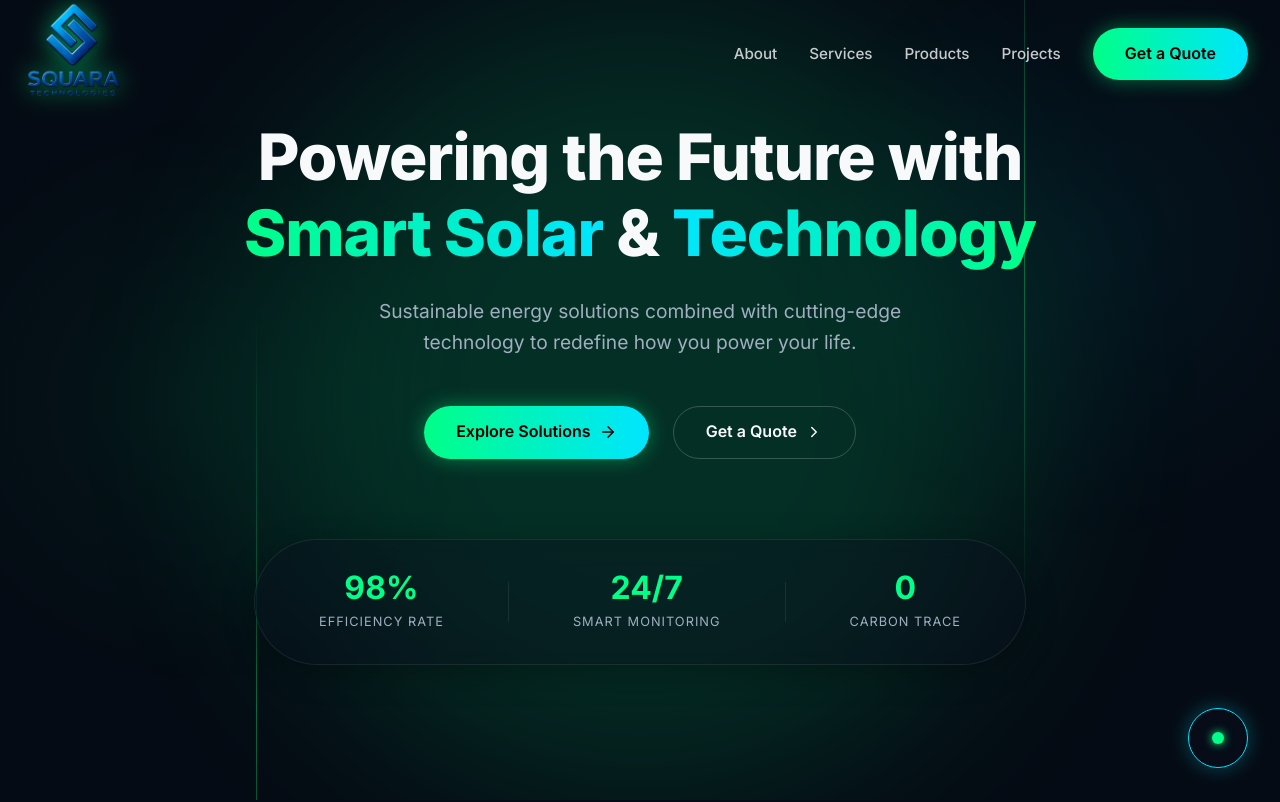
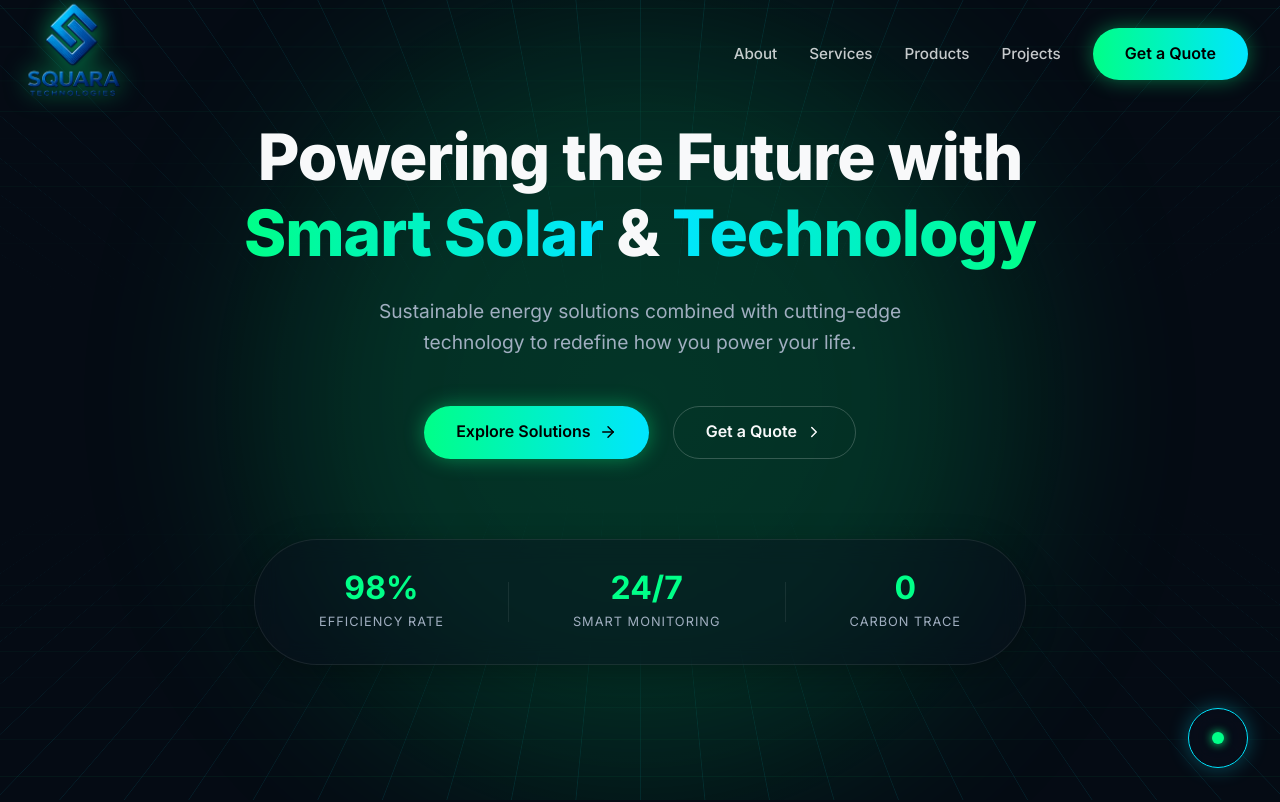
Before and after one commit to aroonthorat/Squaratech, a React (Vite) app: page / in a window 1280 px wide. Shown: the top 802 px of the page. Built offline with nearby package versions, Linux system fonts and the light colour scheme.

Commit message:
Replace vertical energy lines with 3D animated cyber grid

```diff
--- a/src/App.css
+++ b/src/App.css
@@ -5,7 +5,7 @@
   z-index: 1;
 }
 
-/* Background Energy Lines Animation */
+/* Animated Cyber Grid Background */
 .energy-bg {
   position: fixed;
   top: 0;
@@ -14,30 +14,45 @@
   height: 100vh;
   z-index: -1;
   pointer-events: none;
+  perspective: 1000px;
+  overflow: hidden;
   background-image:
-    radial-gradient(circle at 15% 50%, rgba(0, 255, 136, 0.05), transparent 25%),
-    radial-gradient(circle at 85% 30%, rgba(0, 229, 255, 0.05), transparent 25%);
-  overflow: hidden;
+    radial-gradient(circle at 50% 50%, rgba(0, 255, 136, 0.03), transparent 60%);
 }
 
-.energy-line {
+.grid-plane {
   position: absolute;
-  background: linear-gradient(180deg, transparent, rgba(0, 255, 136, 0.4), transparent);
-  width: 1px;
-  height: 100vh;
-  opacity: 0;
-  animation: energyFlow 10s linear infinite;
+  width: 200vw;
+  height: 200vh;
+  left: -50%;
+  background-image:
+    linear-gradient(rgba(0, 255, 136, 0.1) 1px, transparent 1px),
+    linear-gradient(90deg, rgba(0, 229, 255, 0.1) 1px, transparent 1px);
+  background-size: 80px 80px;
+  animation: gridMove 3s linear infinite;
 }
 
-.line-1 { left: 20%; animation-delay: 0s; }
-.line-2 { left: 50%; animation-delay: -3s; }
-.line-3 { left: 80%; animation-delay: -7s; }
+/* Floor Grid */
+.bottom-grid {
+  bottom: -20vh;
+  transform-origin: bottom center;
+  transform: rotateX(75deg);
+  -webkit-mask-image: linear-gradient(to top, rgba(0,0,0,1) 10%, rgba(0,0,0,0) 80%);
+  mask-image: linear-gradient(to top, rgba(0,0,0,1) 10%, rgba(0,0,0,0) 80%);
+}
 
-@keyframes energyFlow {
-  0% { transform: translateY(-100vh); opacity: 0; }
-  10% { opacity: 1; }
-  90% { opacity: 1; }
-  100% { transform: translateY(100vh); opacity: 0; }
+/* Ceiling Grid */
+.top-grid {
+  top: -20vh;
+  transform-origin: top center;
+  transform: rotateX(-75deg);
+  -webkit-mask-image: linear-gradient(to bottom, rgba(0,0,0,1) 10%, rgba(0,0,0,0) 80%);
+  mask-image: linear-gradient(to bottom, rgba(0,0,0,1) 10%, rgba(0,0,0,0) 80%);
+}
+
+@keyframes gridMove {
+  0% { background-position: 0 0; }
+  100% { background-position: 0 80px; }
 }
 
 /* Navigation */
--- a/src/App.jsx
+++ b/src/App.jsx
@@ -31,11 +31,10 @@ function App() {
   return (
     <div className="app-container">
       <LightningBackground />
-      {/* Background Energy Lines animation in App.css */}
+      {/* Animated Cyber Grid Background */}
       <div className="energy-bg">
-        <div className="energy-line line-1"></div>
-        <div className="energy-line line-2"></div>
-        <div className="energy-line line-3"></div>
+        <div className="grid-plane top-grid"></div>
+        <div className="grid-plane bottom-grid"></div>
       </div>
 
       {/* Navigation */}
```
